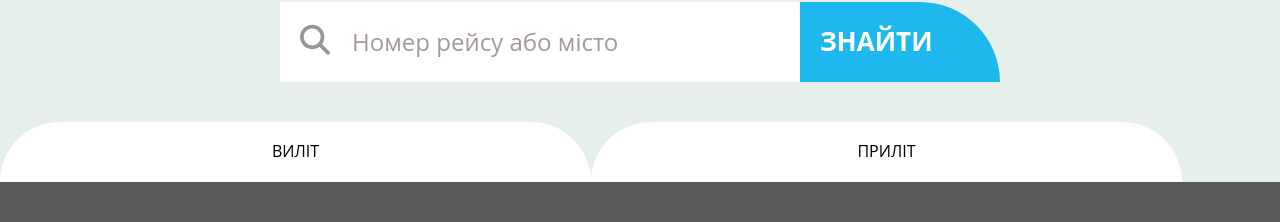
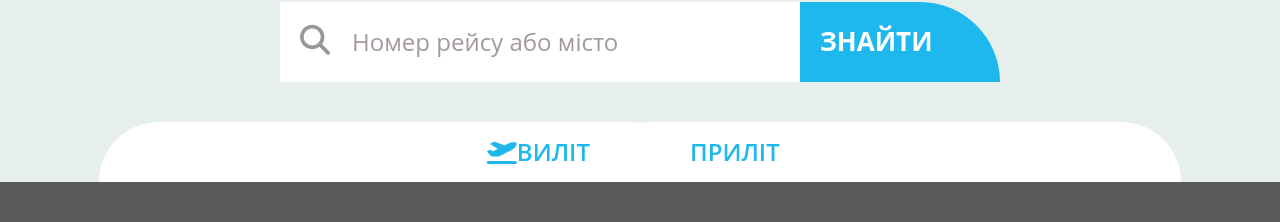
Before and after one commit to Kluy/employees-directory-app, a React app: page / in a window 1280 px wide. Shown: the part 241-463 px from the top of the page. Built offline with nearby package versions, Linux system fonts and the light colour scheme.

Commit message:
c14_23-01

```diff
--- a/src/components/shedule/Shedule.jsx
+++ b/src/components/shedule/Shedule.jsx
@@ -1,12 +1,25 @@
-import React from 'react';
+import React, { useState } from 'react';
 import './shedule.scss';
 
 const Shedule = () => {
+  const [active, setActive] = useState(true);
+
   return (
     <section className="shedule">
       <div className="filter">
-        <button className="filter__btn">ВИЛІТ</button>
-        <button className="filter__btn">ПРИЛІТ</button>
+        <button
+          onClick={() => setActive(!active)}
+          className="filter__btn filter__btn_arrival"
+        >
+          <i class="fa-solid fa-plane-departure"></i>
+          ВИЛІТ
+        </button>
+        <button
+          onClick={() => setActive(!active)}
+          className="filter__btn filter__btn_departure"
+        >
+          ПРИЛІТ
+        </button>
       </div>
     </section>
   );
--- a/src/components/shedule/shedule.scss
+++ b/src/components/shedule/shedule.scss
@@ -1,3 +1,7 @@
+.shedule {
+    margin: 0 auto;
+}
+
 .filter__btn {
     height: 60px;
     width: 591px;
@@ -5,4 +9,20 @@
     border-radius: 90px 90px 0 0;
     border: 0;
     outline: 0;
+    font-size: 24px;
+    color: #1eb7ee;
+    font-weight: 600;
+
+
+    &_arrival {
+        padding-right: 100px;
+        text-align: right;
+
+    }
+
+    &_departure {
+        margin-left: -100px;
+        padding-left: 100px;
+        text-align: left;
+    }
 }
```
